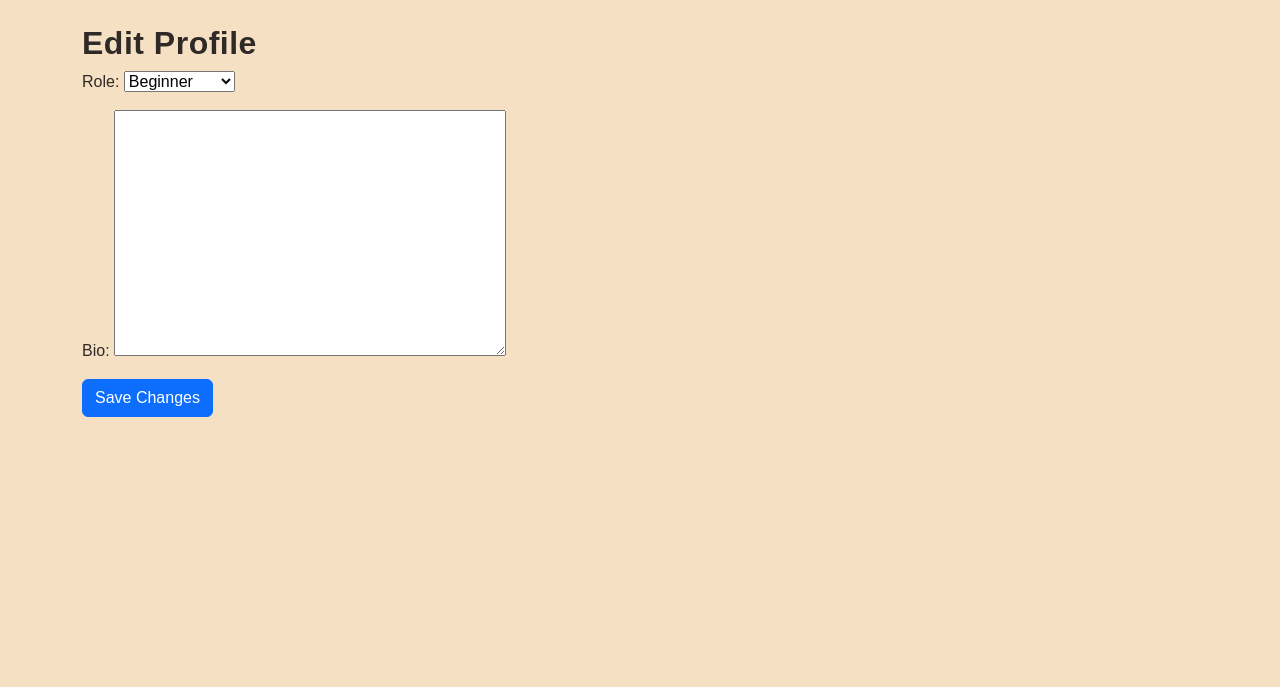
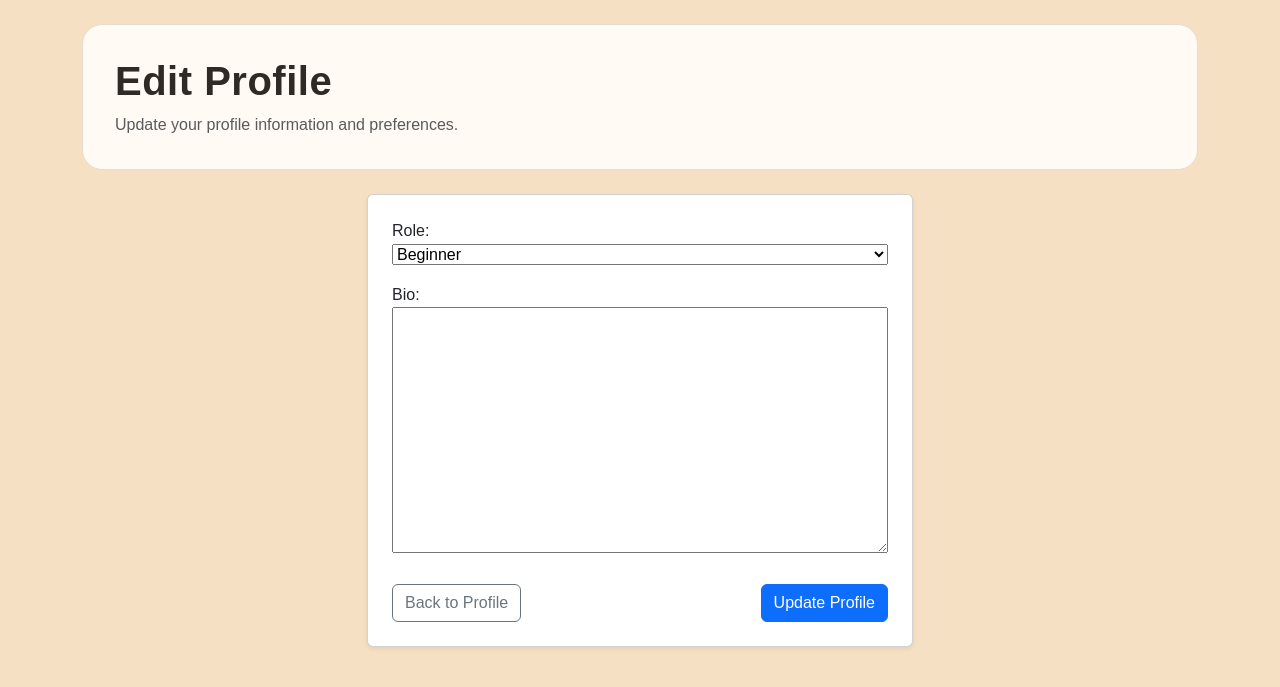
Before and after one commit to JamesBirchall-dev/MSP3-Guitar-Blog, a Django app: page /profile/edit/ in a window 1280 px wide. Shown: the part 61-748 px from the top of the page. Run offline with Django 4.2, Linux system fonts and the light colour scheme; a user stored in the database is signed in; data comes from the database, SQL or seed files in the repository.

Commit message:
update edit_profile html and css, update forms.py with role restriction for edit profile

```diff
--- a/blog/forms.py
+++ b/blog/forms.py
@@ -75,6 +75,14 @@ class ResourceForm(forms.ModelForm):
 class ProfileForm(forms.ModelForm):
     # Form for editing the Profile model's role and bio fields
 
+    def __init__(self, *args, **kwargs):
+        super().__init__(*args, **kwargs)
+        # exclude teacher from edit profile form
+        self.fields['role'].choices = [
+            (value, label) for value, label in self.fields['role'].choices
+            if value != 'teacher'
+        ]
+
     class Meta:
         model = Profile
         fields = ['role', 'bio']
--- a/blog/templates/blog/edit_profile.html
+++ b/blog/templates/blog/edit_profile.html
@@ -2,12 +2,52 @@
 
 {% block content %}
 
-<h2>Edit Profile</h2>
+<!-- PAGE HEADER -->
+ <div class="page-header mb-4">
+    <h1>Edit Profile</h1>
+    <p class="text-muted">Update your profile information and preferences.
+    </p>
+ </div>
 
-<form method="POST">
-    {% csrf_token %}
-    {{ form.as_p }}
-    <button type="submit" class="btn btn-primary">Save Changes</button>
-</form>
+<!-- Edit Profile Form -->
 
-{% endblock %}
+<div class="row justify-content-center">
+    <div class="col-md-8 col-lg-6">
+
+      <div class="card shadow-sm p-4">
+        <form method="POST">
+            {% csrf_token %}
+
+            <!--form fields loop through for better control and styling -->
+            {% for field in form %}
+                <div class="mb-3">
+                    {{ field.label_tag }}
+                    {{ field }}
+                    {% if field.help_text %}
+                        <div class="form-text">
+                            {{ field.help_text }}
+                        </div>
+                    {% endif %}
+                    <!--display field errors -->
+                    {% if field.errors %}
+                        <div class="text-danger small">
+                            {{ field.errors }}
+                        </div>
+                    {% endif %}
+                </div>
+            {% endfor %}
+            <div class="d-flex justify-content-between mt-4">
+                <!--backbutton -->
+                <a href="{% url 'profile' user.username %}" class="btn btn-outline-secondary">
+                    Back to Profile
+                </a>
+                <!--Submit button -->
+                <button type="submit" class="btn btn-primary">
+                    Update Profile
+                </button>
+            </div>
+        </form>
+    </div>
+ </div>
+
+ {% endblock %}
--- a/static/css/style.css
+++ b/static/css/style.css
@@ -92,6 +92,22 @@ small {
 .card-custom:hover {
     transform: translateY(-4px);
     box-shadow: 0 10px 20px rgba(0,0,0,0.5);
+}
+
+/* Form Card - spacing and label styles */
+.card.form label {
+    font-weight: 500;
+    margin-bottom: 4px;
+}
+
+.card input,
+.card select,
+.card textarea {
+    width: 100%;
+}
+
+.form-text {
+    font-size: 0.85rem;
 }
 
 /* tags */
```
